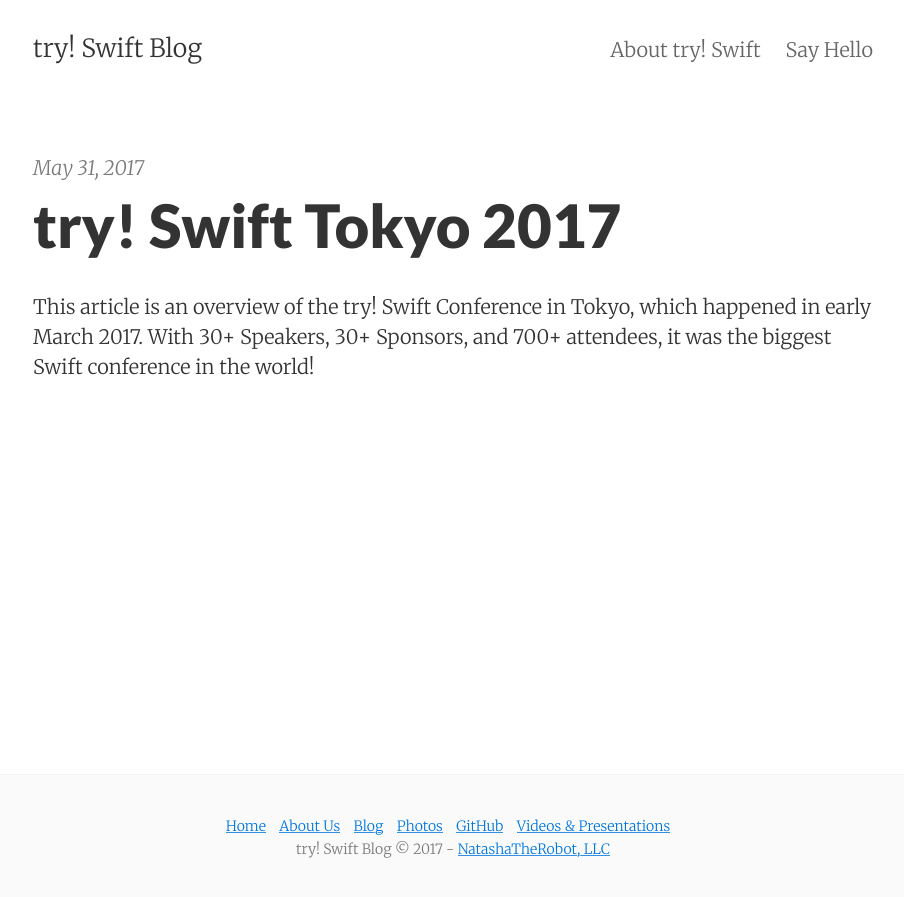
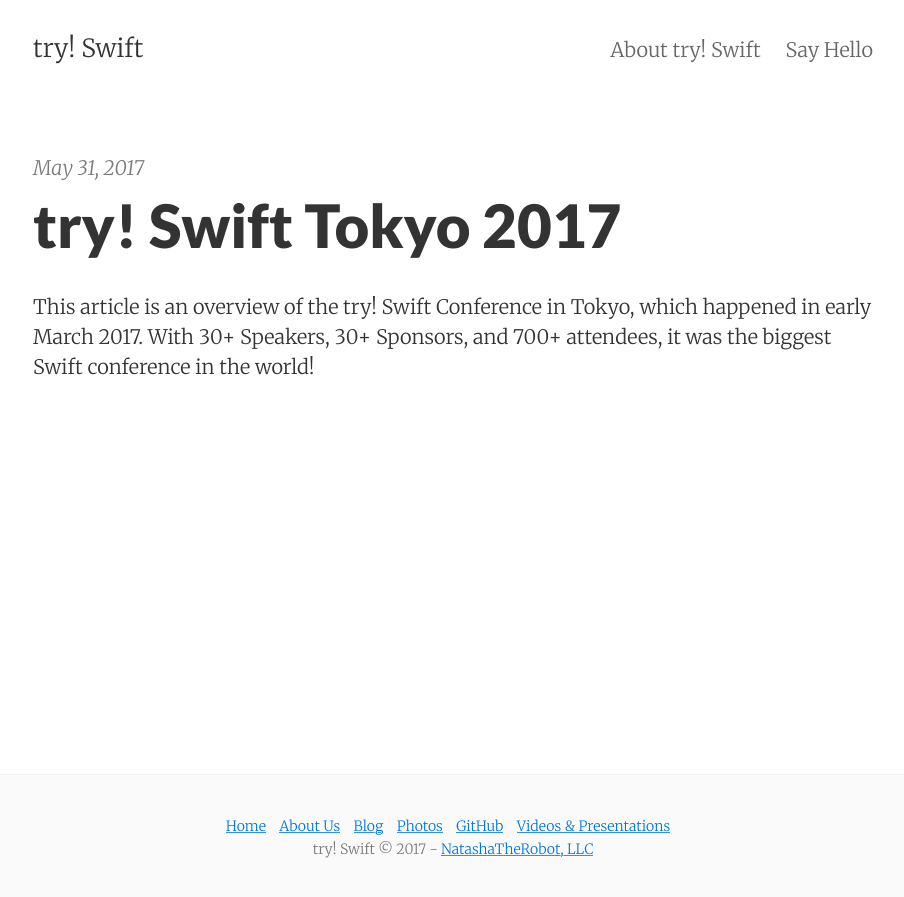
Before and after one commit to tryswift/blog, a Jekyll site: the page built from index.html, in a window 1280 px wide. Shown: the top 897 px of the page, without its empty margins (187-1091 px from the left). Built offline with Jekyll 4.4.1, drawn with Linux system fonts in a browser that asks for light colours; the list of posts is cut into pages by our own code.

Commit message:
Changed blog title and configured favicon properly

```diff
--- a/_config.yml
+++ b/_config.yml
@@ -1,11 +1,11 @@
 # Site settings
-title:       try! Swift Blog
+title:       try! Swift
 email:       alvin@tryswiftlabs.com
 author:      Alvin Varghese
 twitter:     aaalveee
 description: "try! Swift International Conference"
 baseurl:     ""
-url:         "https://tryswift.co"
+url:         "https://blog.tryswift.co"
 date_format: "%b %-d, %Y"
 
 # Google services
--- a/_includes/head.html
+++ b/_includes/head.html
@@ -77,7 +77,7 @@
     {% endif %}
 
     <!-- Icons -->
-    <link rel="apple-touch-icon" sizes="57x57" href="/apple-touch-icon-57x57.png">
+  <!--   <link rel="apple-touch-icon" sizes="57x57" href="/apple-touch-icon-57x57.png">
     <link rel="apple-touch-icon" sizes="114x114" href="/apple-touch-icon-114x114.png">
     <link rel="apple-touch-icon" sizes="72x72" href="/apple-touch-icon-72x72.png">
     <link rel="apple-touch-icon" sizes="144x144" href="/apple-touch-icon-144x144.png">
@@ -85,12 +85,12 @@
     <link rel="apple-touch-icon" sizes="120x120" href="/apple-touch-icon-120x120.png">
     <link rel="apple-touch-icon" sizes="76x76" href="/apple-touch-icon-76x76.png">
     <link rel="apple-touch-icon" sizes="152x152" href="/apple-touch-icon-152x152.png">
-    <link rel="apple-touch-icon" sizes="180x180" href="/apple-touch-icon-180x180.png">
-    <link rel="icon" type="image/png" href="/favicon-192x192.png" sizes="192x192">
-    <link rel="icon" type="image/png" href="/favicon-160x160.png" sizes="160x160">
+    <link rel="apple-touch-icon" sizes="180x180" href="/apple-touch-icon-180x180.png"> -->
+    <link rel="icon" type="image/png" href="/favicon.ico">
+ <!--    <link rel="icon" type="image/png" href="/favicon-160x160.png" sizes="160x160">
     <link rel="icon" type="image/png" href="/favicon-96x96.png" sizes="96x96">
     <link rel="icon" type="image/png" href="/favicon-16x16.png" sizes="16x16">
-    <link rel="icon" type="image/png" href="/favicon-32x32.png" sizes="32x32">
+    <link rel="icon" type="image/png" href="/favicon-32x32.png" sizes="32x32"> -->
 
     {% if site.google_analytics %}
     <script type="text/javascript">
```
